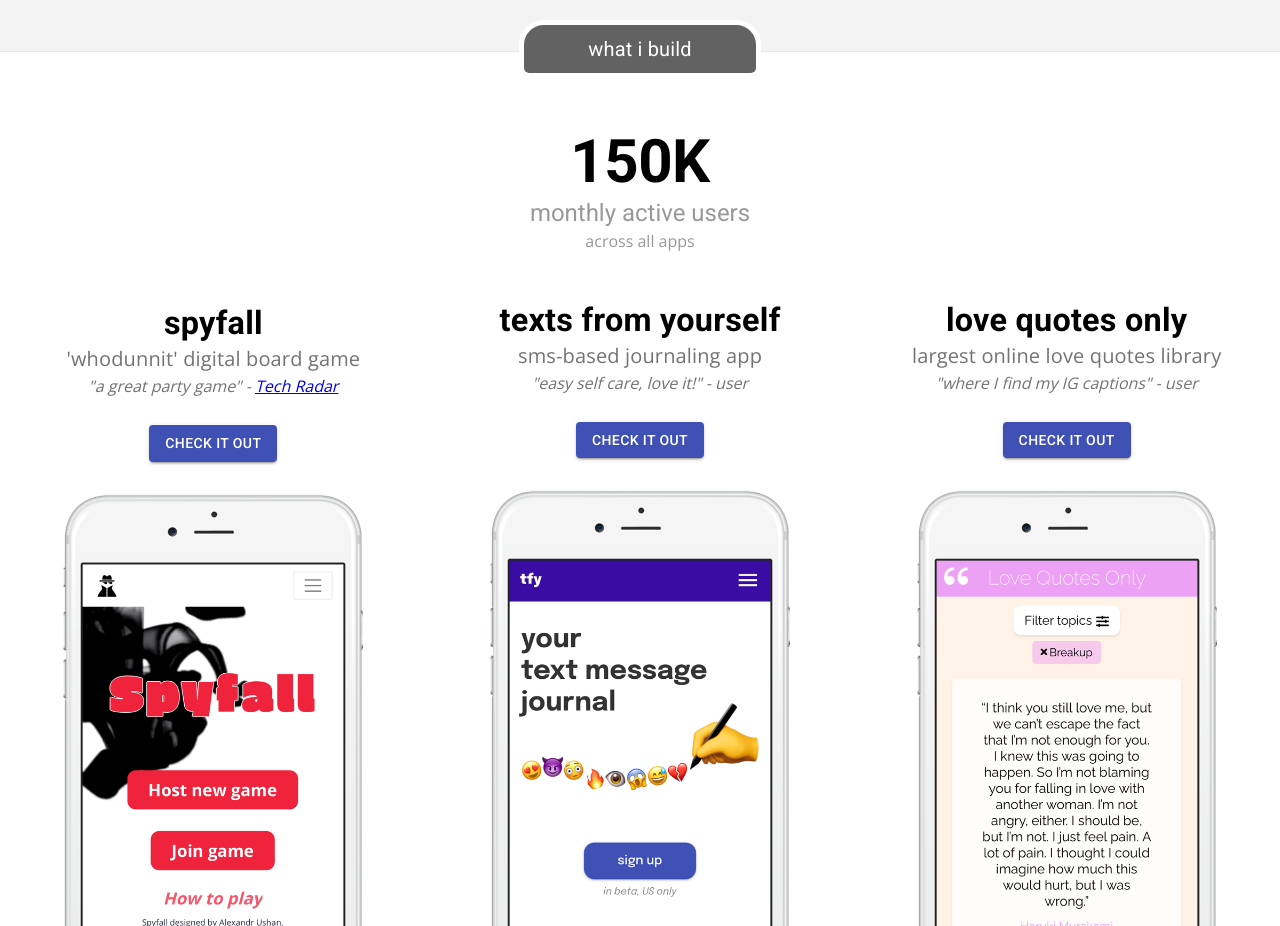
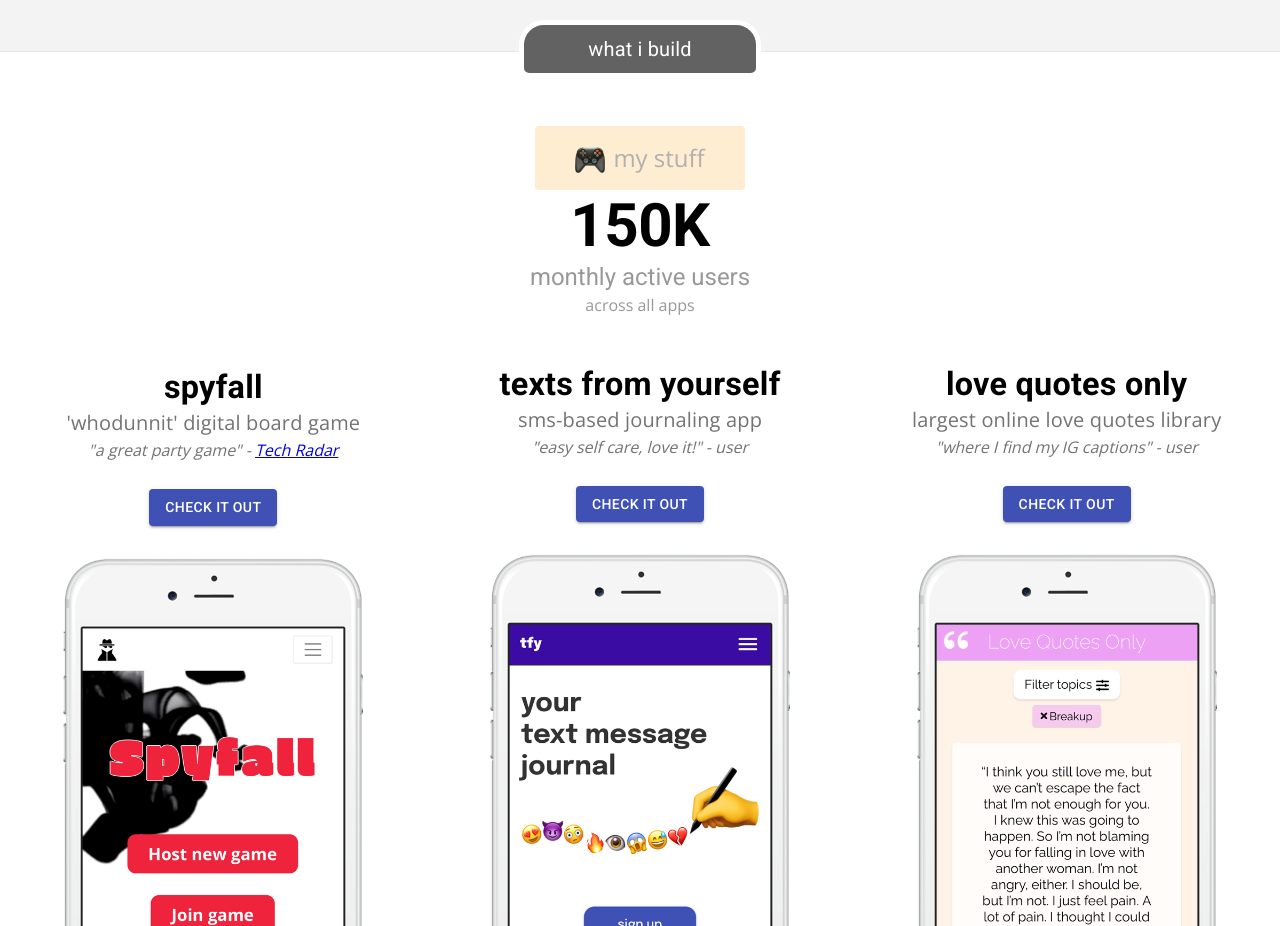
Before and after one commit to brianwatroba/dev-portfolio, a React (Create React App) app: page / in a window 1280 px wide. Shown: the part 1380-2306 px from the top of the page. Built offline with nearby package versions, Linux system fonts and the light colour scheme.

Commit message:
don't like where this is

```diff
--- a/src/Sections/WhatIBuild.js
+++ b/src/Sections/WhatIBuild.js
@@ -8,6 +8,8 @@
 import spyfallPhone from "../Images/spyfallphone.png";
 import loveQuotesPhone from "../Images/lovequotesphone.png";
 import tfyPhone from "../Images/tfyphone.png";
+
+import videoGamesEmoji from "../Images/videogamesemoji.png";
 
 import nodeJsLogo from "../Images/Logos/nodejslogo.png";
 import railsLogo from "../Images/Logos/railslogo.png";
@@ -36,6 +38,24 @@
         color: "#989898",
         fontFamily: "open sans",
     },
+    ownershipTitle: {
+        paddingTop: theme.spacing(2),
+        paddingBottom: theme.spacing(2),
+        paddingRight: theme.spacing(5),
+        paddingLeft: theme.spacing(5),
+        borderRadius: "4px",
+        backgroundColor: "#FFEDD2",
+        display: "flex",
+        color: "#B0B0B0",
+        alignItems: "center",
+        justfiyContent: "center",
+
+        fontFamily: "open sans",
+    },
+    emoji: {
+        width: "30px",
+        marginRight: theme.spacing(1),
+    },
 }));
 
 const WhatIBuild = () => {
@@ -53,6 +73,22 @@
                 justify="center"
                 direction="column"
             >
+                <Grid item>
+                    <div>
+                        <Typography
+                            component="div"
+                            variant="h5"
+                            className={classes.ownershipTitle}
+                        >
+                            <img
+                                src={videoGamesEmoji}
+                                alt={"emoji"}
+                                className={classes.emoji}
+                            />
+                            my stuff
+                        </Typography>
+                    </div>
+                </Grid>
                 <Grid item className={classes.mauText}>
                     <Typography variant={"h2"} className={classes.mauNumber}>
                         150K
```
Also changed, not shown: 1 other file (tests, documents, lock files or other folders).
